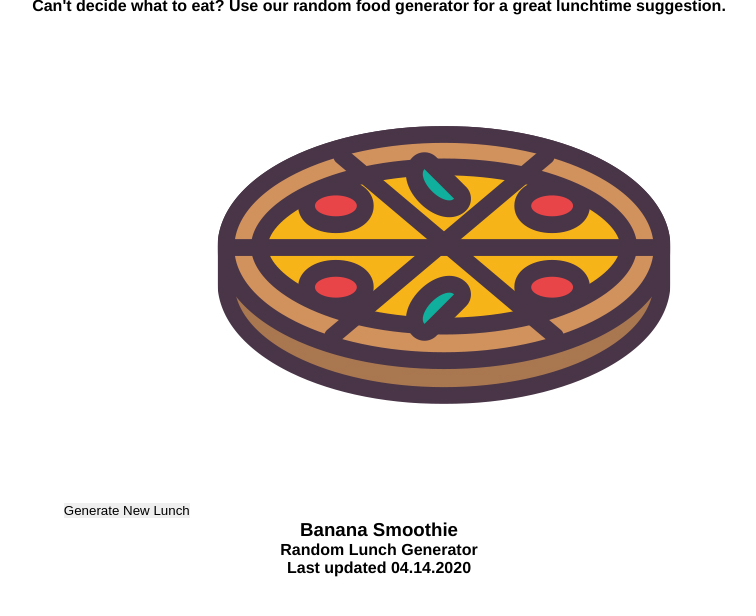
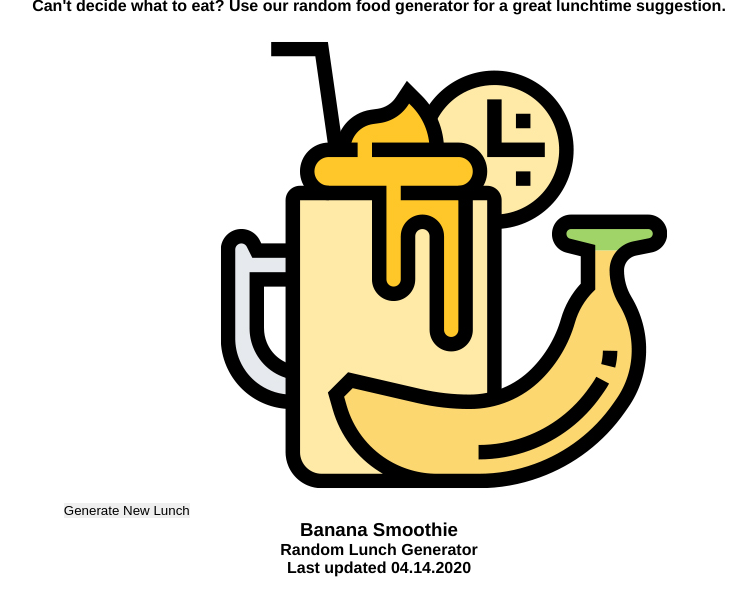
Before and after one commit to mgerverUF/p3-gerver-michael, a website built with webpack: page index.html in a window 1280 px wide. Both pictures are taken after a click on the button "Generate New Lunch". Shown: the part 40-656 px from the top of the page, without its empty margins (261-1017 px from the left). Built offline with nearby package versions, Linux system fonts and the light colour scheme.

Commit message:
Start trying to link images to html template

```diff
--- a/index.html
+++ b/index.html
@@ -9,7 +9,7 @@
     </head>
 
     <body>
-        <script src="dist/index.js"></script>
+        <script src="lib/index.js"></script>
     </body>
 
 </html>
--- a/package.json
+++ b/package.json
@@ -22,6 +22,7 @@
     "babel-cli": "^6.26.0",
     "babel-preset-env": "^1.7.0",
     "css-loader": "^3.5.2",
+    "file-loader": "^6.0.0",
     "html-webpack-plugin": "^4.2.0",
     "style-loader": "^1.1.4",
     "webpack": "^4.42.1",
--- a/src/index.js
+++ b/src/index.js
@@ -15,7 +15,7 @@ class App {
         <h1>${headerText.pageTitle}</h1>
         <p>${headerText.pageDescription}</p>
         <button id="lunch-button">Generate New Lunch</button>
-        <img id="result-pic" src="${lunchOption.lunchArray[0].lunchPic}" />
+        <img id="result-pic" src=${lunchOption.lunchArray[0].lunchPic} />
         <h3 id="result">${lunchOption.showResult()}</h3>
         <h4>${footerText.footerLabel}</h4>
         <h4>${footerText.lastUpdate}</h4>
--- a/src/modules/lunch-generator.js
+++ b/src/modules/lunch-generator.js
@@ -3,52 +3,52 @@ class lunchGenerator {
         this.lunchArray = lunchArray = [
             {
                 lunchName: 'Pizza',
-                lunchPic: '/images/pizza.jpg'
+                lunchPic: '././images/pizza.jpg'
             },
 
             {
                 lunchName: 'Noodle Bowl',
-                lunchPic: '/images/noodlebowl.jpg'
+                lunchPic: '././images/noodlebowl.jpg'
             },
 
             {
                 lunchName: 'Burrito',
-                lunchPic: '/images/burrito.jpg'
+                lunchPic: '././images/burrito.jpg'
             },
 
             {
                 lunchName: 'Chicken and Fries',
-                lunchPic: '/images/chicken.jpg'
+                lunchPic: '././images/chicken.jpg'
             },
 
             {
                 lunchName: 'Burger and Fries',
-                lunchPic: '/images/burger.jpg'
+                lunchPic: '././images/burger.jpg'
             },
 
             {
                 lunchName: 'Crab Cakes',
-                lunchPic: '/images/crabcakes.jpg'
+                lunchPic: '././images/crabcakes.jpg'
             },
 
             {
                 lunchName: 'Yogurt Parfait',
-                lunchPic: '/images/yogurt.jpg'
+                lunchPic: '././images/yogurt.jpg'
             },
 
             {
                 lunchName: 'Grilled Chicken',
-                lunchPic: 'images/grilledchicken.jpg'
+                lunchPic: '././images/grilledchicken.jpg'
             },
 
             {
                 lunchName: 'Boiled Egg',
-                lunchPic: '/images/egg.jpg'
+                lunchPic: '././images/egg.jpg'
             },
 
             {
                 lunchName: 'Banana Smoothie',
-                lunchPic: '/images/bananasmoothie.jpg'
+                lunchPic: '././images/bananasmoothie.jpg'
             }
         ]
     }
@@ -67,9 +67,9 @@ class lunchGenerator {
             window.onload = () => {
                 const btn = document.getElementById('lunch-button');
                 btn.addEventListener('click', () => {
-                this.randomizeLunches();
-                document.getElementById('result-pic').innerHTML = this.lunchArray[0].lunchPic;
-                document.getElementById('result').innerHTML = this.lunchArray[0].lunchName;
+                    this.randomizeLunches();
+                    document.getElementById('result-pic').setAttribute('src',this.lunchArray[0].lunchPic);
+                    document.getElementById('result').innerHTML = this.lunchArray[0].lunchName;
                 }
             )};
         }
--- a/webpack.config.js
+++ b/webpack.config.js
@@ -8,10 +8,17 @@ module.exports = {
             use: [
               'style-loader',
               'css-loader'
-            ]
-          }
+            ],
+          },
+          {
+            test: /\.(png|svg|jpg|gif)$/,
+            use: [
+            'file-loader',
+            ],
+          },
         ]
       },
+
 entry: './src/index.js',
 output: {
 path: path.resolve(__dirname, 'dist'),
```
Also changed, not shown: dist/index.html, dist/js/bundle.js, 5 other files.
